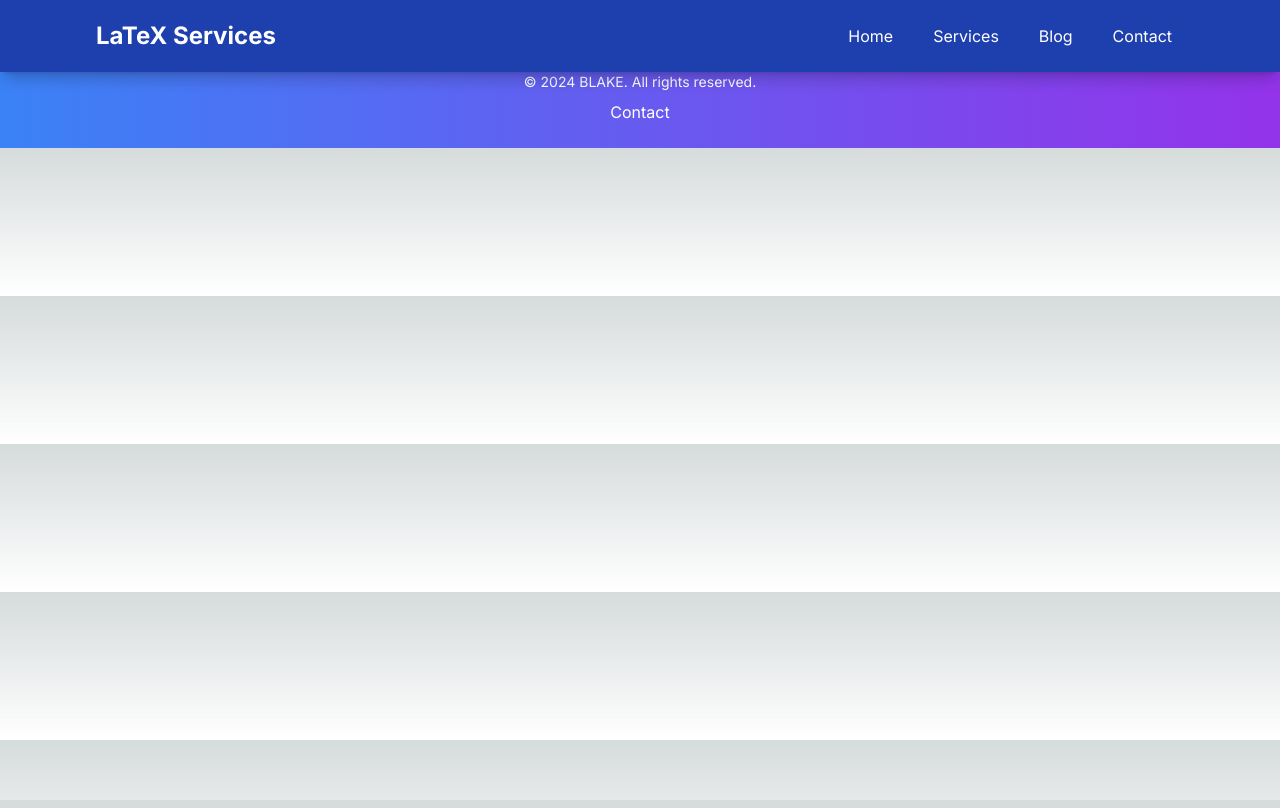
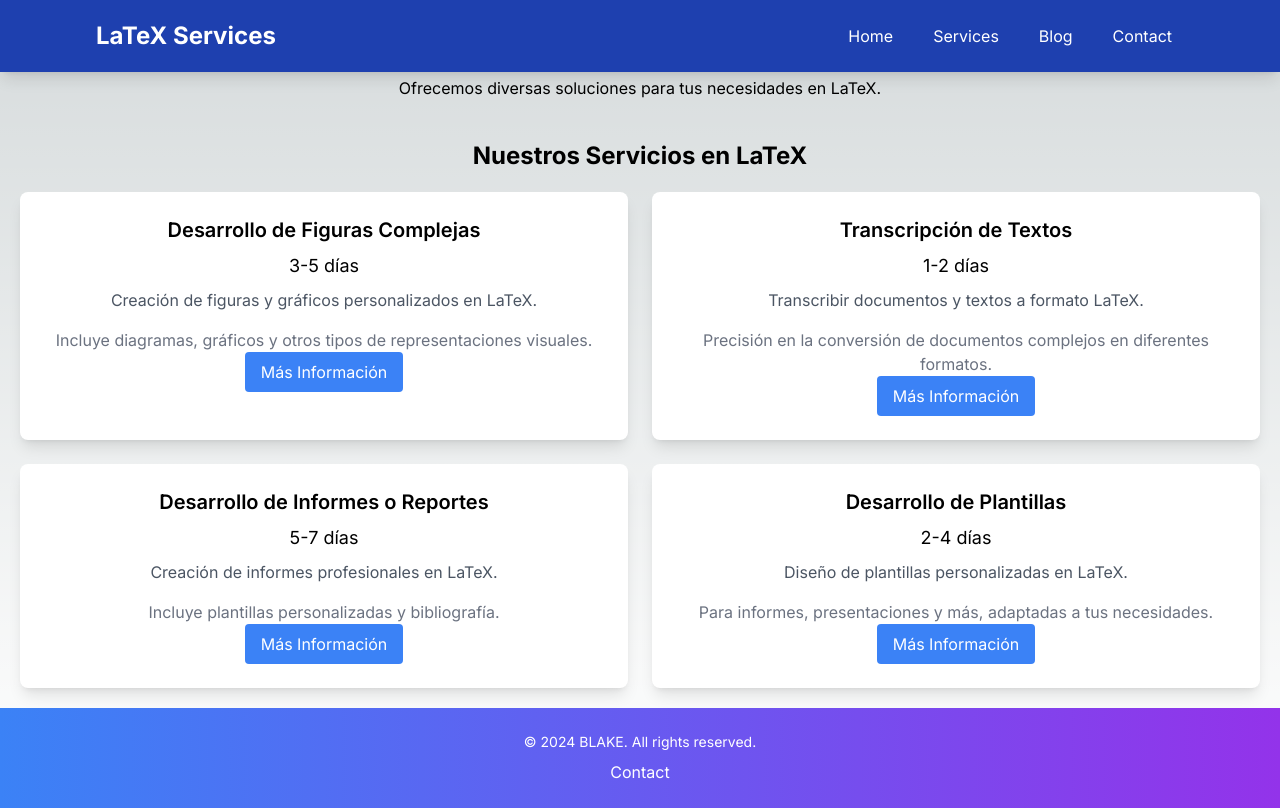
Before and after one commit to jose803196/LearnNextjs, a Next.js app: page /servicios in a window 1280 px wide. Built offline with nearby package versions, Linux system fonts and the light colour scheme.

Commit message:
fix: init services page

```diff
--- a/src/app/servicios/page.tsx
+++ b/src/app/servicios/page.tsx
@@ -1,12 +1,12 @@
 import React from 'react';
-import Navbar from '@/app/ui/components/Navbar';
+import Pricing from '@/app/ui/components/Pricing'; // Ajusta la ruta si es necesario
 
 const Index = () => {
   return (
     <div>
-      <Navbar />
-      <h1>Services</h1>
-      <p>This is an example of how to create a navigation bar with Tailwind CSS and Next.js.</p>
+      <h1 className="text-3xl text-center my-5">Servicios en LaTeX</h1>
+      <p className="text-center mb-5">Ofrecemos diversas soluciones para tus necesidades en LaTeX.</p>
+      <Pricing />
     </div>
   );
 };
--- /dev/null
+++ b/src/app/ui/components/Pricing.tsx
@@ -0,0 +1,60 @@
+"use client";
+import React from 'react';
+import { motion } from 'framer-motion';
+import Link from 'next/link';
+
+const Pricing = () => {
+  const pricingOptions = [
+    {
+      service: 'Desarrollo de Figuras Complejas',
+      estimatedTime: '3-5 días',
+      description: 'Creación de figuras y gráficos personalizados en LaTeX.',
+      details: 'Incluye diagramas, gráficos y otros tipos de representaciones visuales.'
+    },
+    {
+      service: 'Transcripción de Textos',
+      estimatedTime: '1-2 días',
+      description: 'Transcribir documentos y textos a formato LaTeX.',
+      details: 'Precisión en la conversión de documentos complejos en diferentes formatos.'
+    },
+    {
+      service: 'Desarrollo de Informes o Reportes',
+      estimatedTime: '5-7 días',
+      description: 'Creación de informes profesionales en LaTeX.',
+      details: 'Incluye plantillas personalizadas y bibliografía.'
+    },
+    {
+      service: 'Desarrollo de Plantillas',
+      estimatedTime: '2-4 días',
+      description: 'Diseño de plantillas personalizadas en LaTeX.',
+      details: 'Para informes, presentaciones y más, adaptadas a tus necesidades.'
+    }
+  ];
+
+  return (
+    <div className="flex flex-col items-center justify-center p-5">
+      <h2 className="text-2xl font-bold mb-5">Nuestros Servicios en LaTeX</h2>
+      <div className="grid grid-cols-1 sm:grid-cols-2 lg:grid-cols-2 gap-6">
+        {pricingOptions.map((option, index) => (
+          <motion.div
+            key={index}
+            className="bg-white shadow-lg rounded-lg p-6 text-center hover:shadow-xl transition-shadow duration-300"
+            whileHover={{ scale: 1.05 }}
+          >
+            <h3 className="text-xl font-semibold">{option.service}</h3>
+            <p className="text-lg mt-2">{option.estimatedTime}</p>
+            <p className="mt-2 mb-4 text-gray-600">{option.description}</p>
+            <p className="text-gray-500">{option.details}</p>
+            <Link href="/contactos" passHref>
+              <button className="bg-blue-500 text-white py-2 px-4 rounded hover:bg-blue-600 transition duration-300">
+                Más Información
+              </button>
+            </Link>
+          </motion.div>
+        ))}
+      </div>
+    </div>
+  );
+};
+
+export default Pricing;
```
